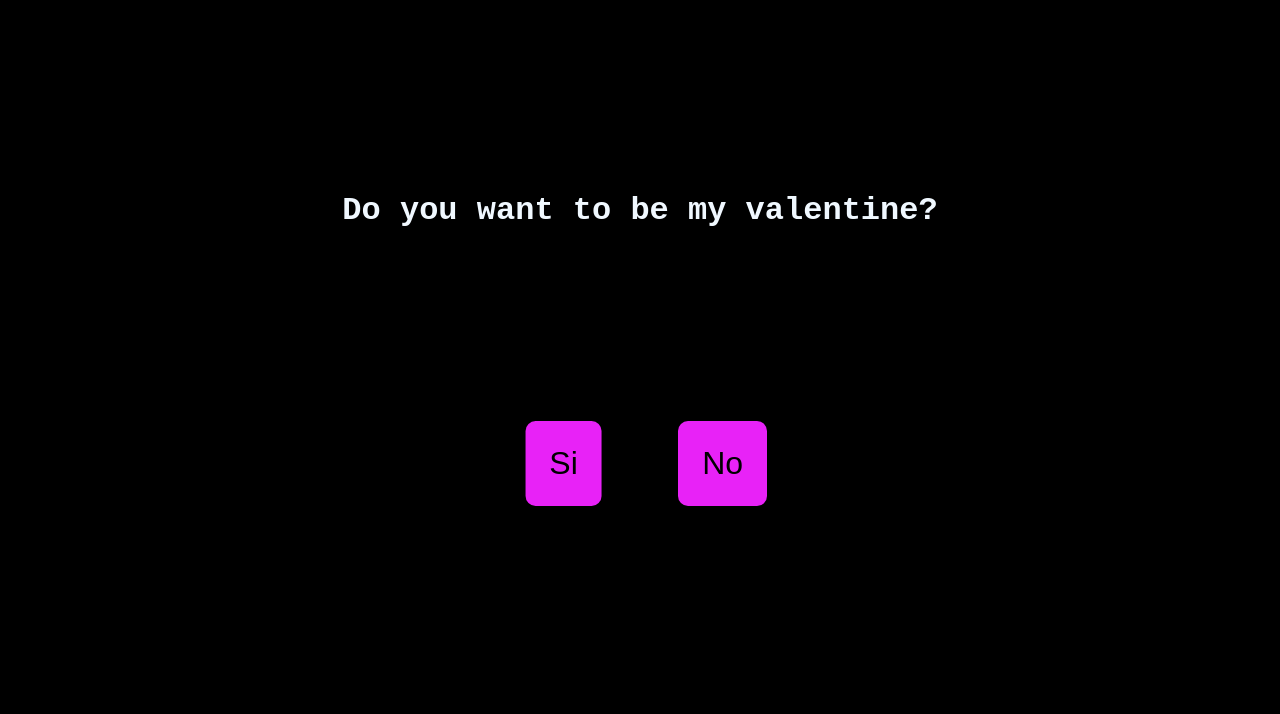
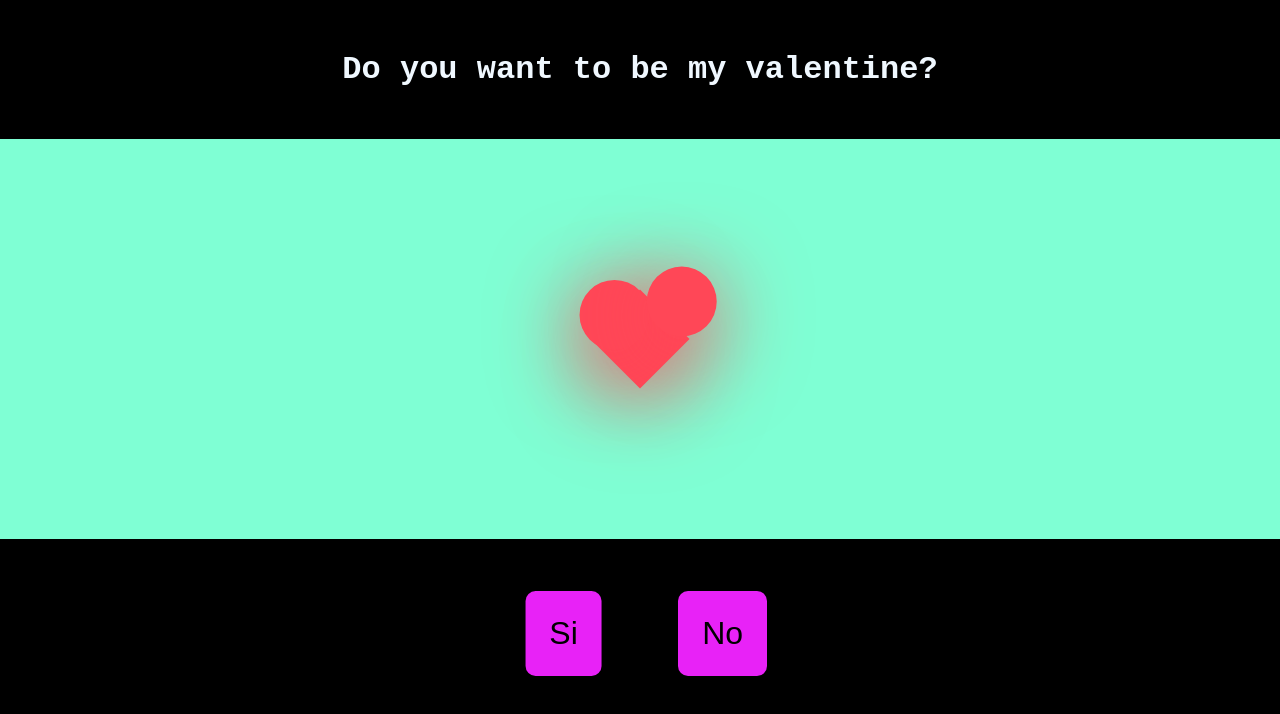
Before and after one commit to elP4drino/valentineProject, a plain HTML site: page index.html in a window 1280 px wide. Drawn offline with Linux system fonts and the light colour scheme.

Commit message:
fixing heart

```diff
--- a/index.html
+++ b/index.html
@@ -11,6 +11,13 @@
 
     <div class="contenedor">
         <p>Do you want to be my valentine?</p>
+
+        <!-- Heart -->
+        <div class="container_heart">
+            <div class="heart"></div>
+        </div>
+
+
         <button id="yesBtn">Si</button>
         <button id="noBtn">No</button>
     </div>
--- a/styles/styles.css
+++ b/styles/styles.css
@@ -1,5 +1,6 @@
 *{
     margin: 0;
+    box-sizing: border-box;
 }
 
 .contenedor{
@@ -11,7 +12,7 @@
 
 p{
     font-size: xx-large;
-    padding: 15%;
+    padding: 4%;
     color: aliceblue;
     font-family: 'Courier New', Courier, monospace;
     font-weight: 600;
@@ -32,3 +33,46 @@ button{
 #noBtn{
     position: absolute;
 }
+
+/* Heart Section */
+.container_heart{
+    min-height: 50vh;
+    display: flex;
+    justify-content: center;
+    align-items: center;
+    background-color: aquamarine;
+    margin-bottom: 4%;
+}
+
+.heart{
+    position: relative;
+    width: 70px;
+    height: 70px;
+    background-color: #ff4757;
+    transform:  rotate(-45deg);
+    box-shadow: -10px 10px 90px #ff4757;
+}
+
+.heart:before{
+    content: '';
+    position: absolute;
+    top: -50%;
+    left: -1%;
+    width: 70px;
+    height: 70px;
+    background-color: #ff4757;
+    border-radius: 50%;
+    box-shadow: -10px 10px 90px #ff4757;
+}
+
+.heart:after{
+    content: '';
+    position: absolute;
+    top: 4%;
+    left: 80%;
+    width: 70px;
+    height: 70px;
+    background-color: #ff4757;
+    border-radius: 50%;
+    box-shadow: -10px 10px 90px #ff4757;
+}
```
